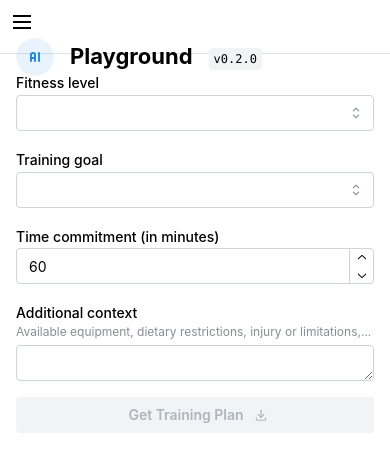
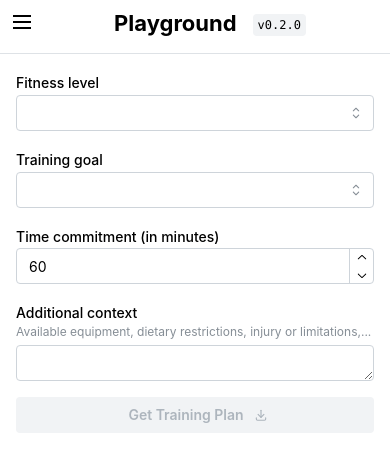
Before and after one commit to lydongcanh/playground-ai, a React (Vite) app: page / in a window 390 px wide. Shown: the top 472 px of the page. Built offline with nearby package versions, Linux system fonts and the light colour scheme.

Commit message:
Make header responsive on mobile.

```diff
--- a/src/App.tsx
+++ b/src/App.tsx
@@ -1,6 +1,6 @@
 import { useState } from "react";
 import { AppShell, NavLink, Burger } from "@mantine/core";
-import { IconPdf, IconRobot, IconGymnastics } from "@tabler/icons-react";
+import { IconPdf, IconGymnastics, IconMessage } from "@tabler/icons-react";
 import { useDisclosure } from "@mantine/hooks";
 import PDFViewer from "./components/features/PDFViewer";
 import GeminiChat from "./components/features/GeminiChat";
@@ -32,7 +32,7 @@ function App() {
           variant="filled"
           active={navId === 0}
           onClick={() => setNavId(0)}
-          label="Gym"
+          label="Fitness Coach"
           leftSection={<IconGymnastics size="1rem" stroke={1.5} />}
         />
         <NavLink
@@ -47,7 +47,7 @@ function App() {
           active={navId === 2}
           onClick={() => setNavId(2)}
           label="Chat"
-          leftSection={<IconRobot size="1rem" stroke={1.5} />}
+          leftSection={<IconMessage size="1rem" stroke={1.5} />}
         />
       </AppShell.Navbar>
       <AppShell.Main>
--- a/src/components/layout/Header.tsx
+++ b/src/components/layout/Header.tsx
@@ -1,12 +1,17 @@
 import { Title, Code, Group, Avatar } from "@mantine/core";
 import { IconAi } from "@tabler/icons-react";
+import { useMediaQuery } from "@mantine/hooks";
 
 export default function Header() {
+  const isMobile = useMediaQuery("(max-width: 768px)");
+
   return (
-    <Group>
-      <Avatar color="blue" style={{ marginLeft: 8 }}>
-        <IconAi size="1.5rem" />
-      </Avatar>
+    <Group justify={isMobile ? "center" : "flex-start"} style={isMobile ? { marginTop: -30, marginLeft: 30 } : {}}>
+      {!isMobile && (
+        <Avatar color="blue" style={{ marginLeft: 8 }}>
+          <IconAi size="1.5rem" />
+        </Avatar>
+      )}
       <Title order={3}>Playground</Title>
       <Code style={{ marginTop: 4 }}>v0.2.0</Code>
     </Group>
```
